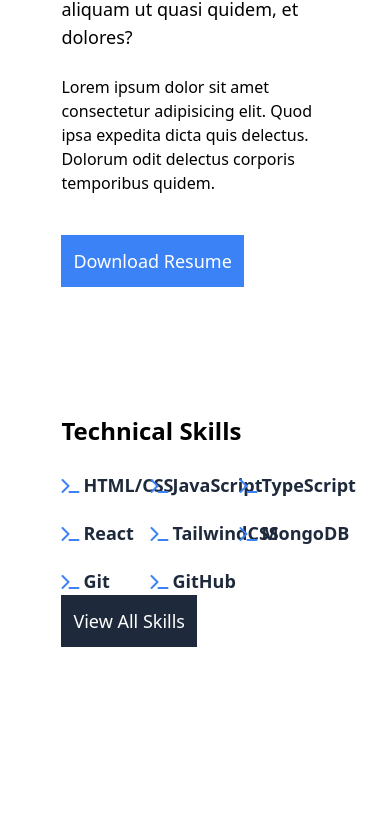
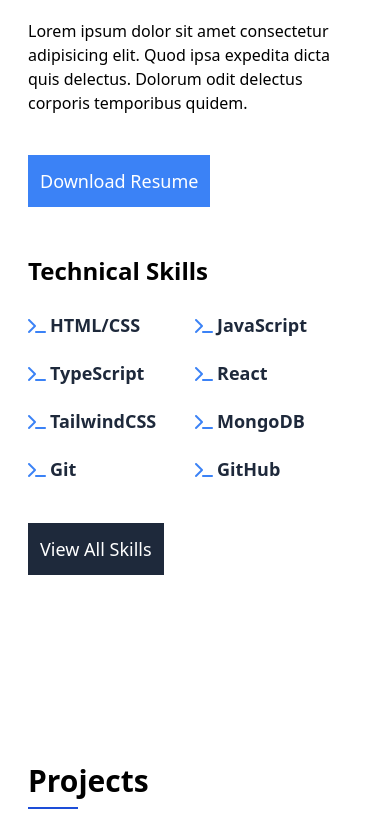
Before and after one commit to HamzaAbouJaib/portfolio, a React (Vite) app: page / in a window 390 px wide. Shown: the part 1175-2014 px from the top of the page. Built offline with nearby package versions, Linux system fonts and the light colour scheme; the HTML template or start-up script is replaced by a standard one.

Commit message:
Make sections responsive

```diff
--- a/src/components/AboutPage.jsx
+++ b/src/components/AboutPage.jsx
@@ -28,7 +28,7 @@ export const AboutPage = () => {
     <section id="about" className=" py-5 md:px-10 px-7 mb-10">
       <h1 className="text-3xl font-semibold">About</h1>
       <div className="flex mt-2 w-[15%] border border-blue-700" />
-      <div className="grid lg:grid-cols-2 mt-10 gap-32 max-xl:w-[80%] m-auto">
+      <div className="grid lg:grid-cols-2 mt-10 gap-x-32 gap-y-12 justify-between">
         <div className="flex justify-between flex-col">
           <h3 className="text-2xl font-semibold mb-5">Who am I?</h3>
           <p className="text-lg">
@@ -54,7 +54,7 @@ export const AboutPage = () => {
         <div className="flex flex-col justify-between">
           <div>
             <h3 className="text-2xl font-semibold mb-6">Technical Skills</h3>
-            <div className="grid grid-cols-3 gap-y-5">
+            <div className="grid max-sm:grid-cols-2 max-lg:grid-cols-3 max-xl:grid-cols-2 grid-cols-3 gap-y-5">
               {frontPageskills.map((skill) => (
                 <Skill name={skill} />
               ))}
@@ -64,7 +64,7 @@ export const AboutPage = () => {
             <SkillModal setShowSkillsModal={setShowSkillsModal} />
           )}
           <button
-            className="btn-secondary"
+            className="btn-secondary mt-10"
             onClick={() => setShowSkillsModal(true)}
           >
             View All Skills
```
